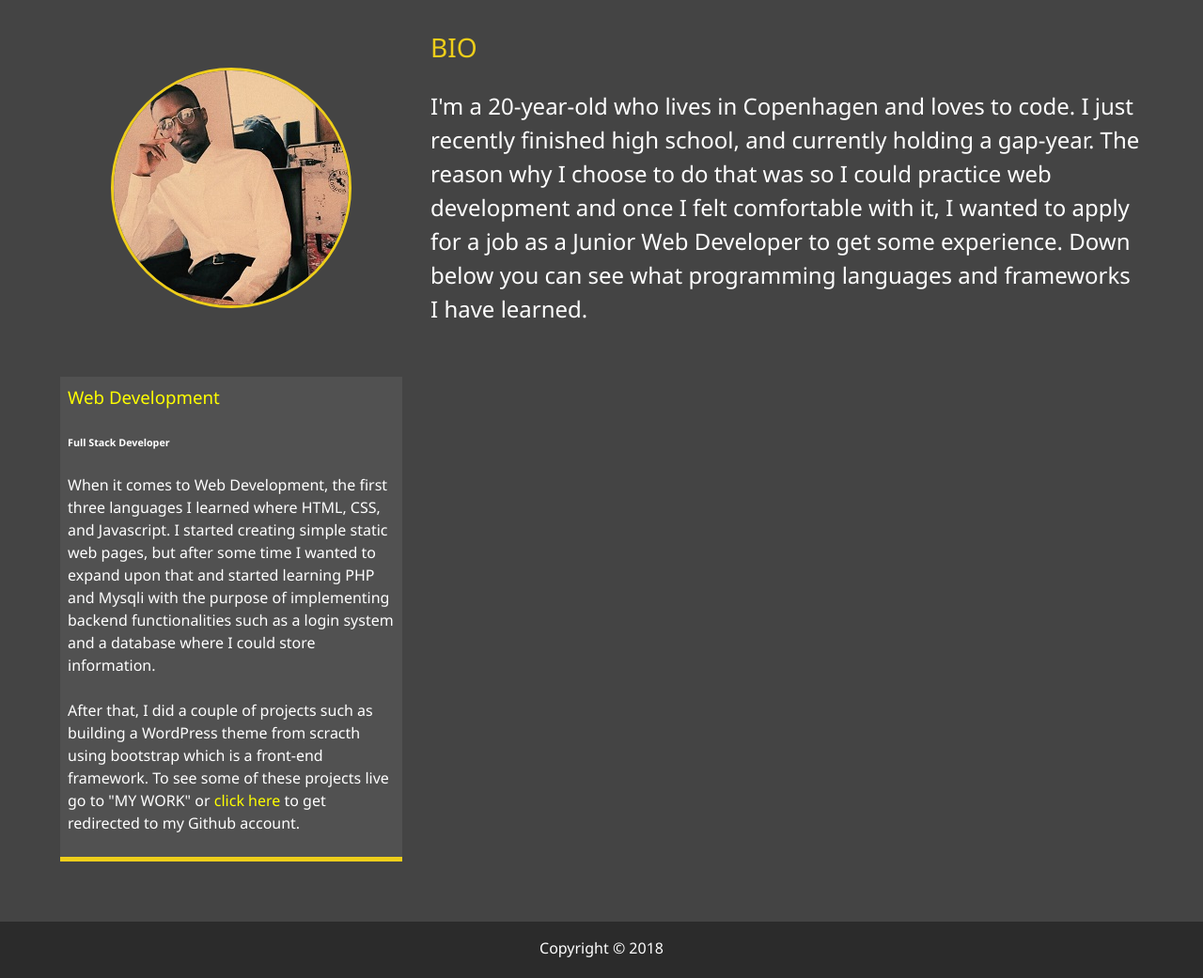
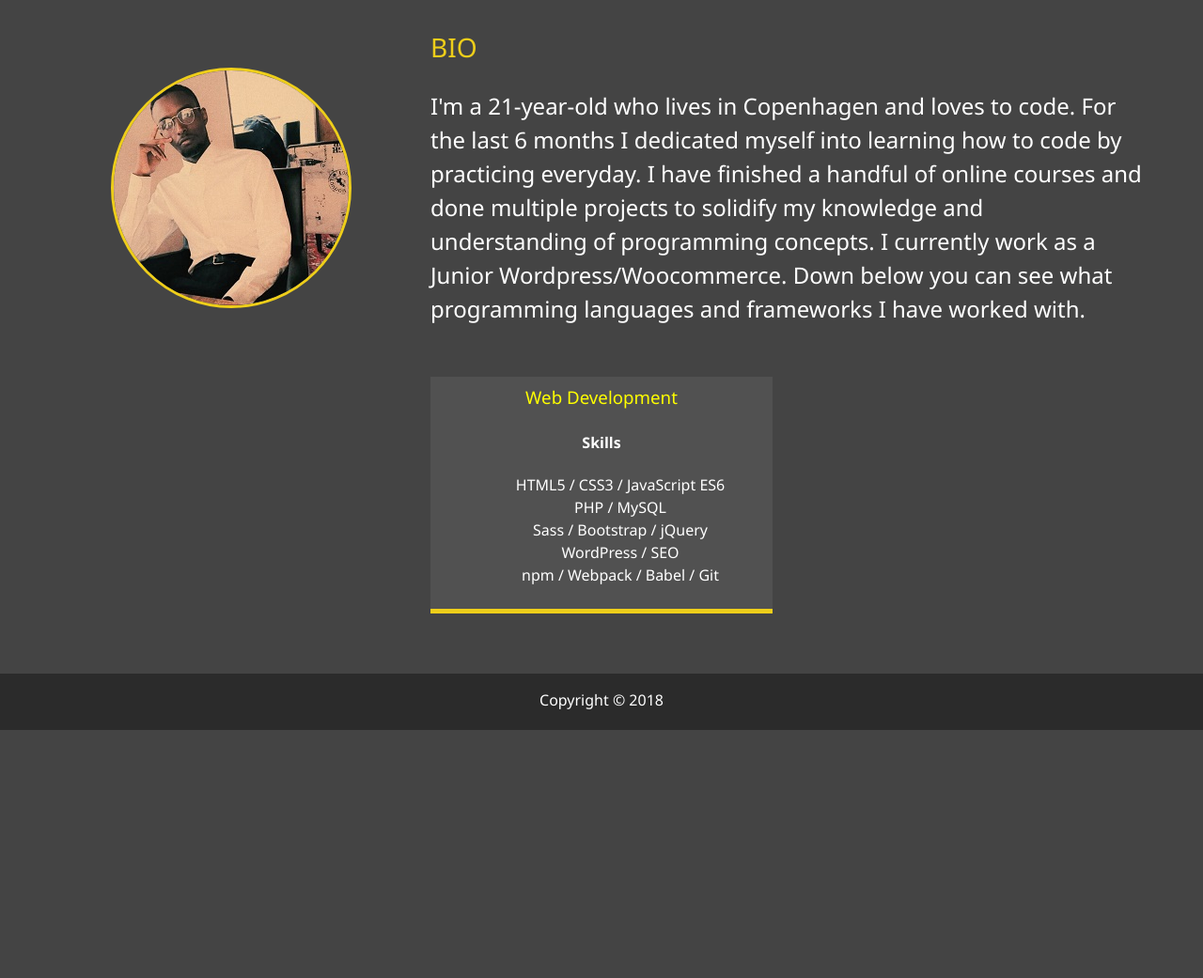
Before and after one commit to abdu020/modern_portfolio, a website: page dist/about.html in a window 1280 px wide. Shown: the part 253-1294 px from the top of the page at 94% size. After the commit the page ends 1030 px from the top, so only its background shows below. Drawn offline with Linux system fonts and the light colour scheme.

```diff
--- a/dist/about.html
+++ b/dist/about.html
@@ -61,26 +61,26 @@
 
       <div class="bio">
         <h3 class="text-secondary">BIO</h3>
-        <p>I'm a 20-year-old who lives in Copenhagen and loves to code. I just recently finished high school, and
-          currently holding a gap-year. The reason why I choose to do that was so I could practice web
-          development and once I felt comfortable with it, I wanted to apply for a job as a Junior Web Developer to get
-          some experience. Down below you can see what programming languages and frameworks I have learned.
+        <p>I'm a 21-year-old who lives in Copenhagen and loves to code. For the last 6 months I dedicated myself into
+          learning how to code by practicing everyday. I have finished a handful of online courses and done multiple
+          projects to solidify my knowledge and understanding of programming concepts. I currently work as a Junior
+          Wordpress/Woocommerce. Down below you can see what programming languages and frameworks I have worked with.
         </p>
       </div>
 
-      <div class="job job-1">
+      <div class="job job-2" style="text-align: center;">
         <h3 style="color: yellow">Web Development</h3>
-        <h6>Full Stack Developer</h6>
-        <p>When it comes to Web Development, the first three languages I learned where HTML, CSS, and Javascript. I
-          started creating simple static web pages, but after some time I wanted to expand upon that and started
-          learning PHP and Mysqli with the purpose of implementing backend functionalities such as a login system and a
-          database where I could store information. <br>
-          <br>
-          After that, I did a couple of projects such as building a WordPress
-          theme from scracth using bootstrap which is a front-end framework. To see some of these projects live go to
-          "MY WORK" or
-          <a href="https://github.com/abdu020" style="color:yellow">click here</a> to get redirected to my Github
-          account.
+        <h4>Skills</h4>
+        <ul style="list-style-type:none;">
+          <li>HTML5 / CSS3 / JavaScript ES6
+          </li>
+          <li>PHP / MySQL</li>
+          <li>Sass / Bootstrap / jQuery</li>
+          <li>WordPress / SEO
+          </li>
+          <li>npm / Webpack / Babel / Git
+          </li>
+        </ul>
       </div>
 
     </div>
--- a/package.json
+++ b/package.json
@@ -3,7 +3,7 @@
   "version": "1.0.0",
   "description": "Responsive Portfolio Website",
   "main": "index.js",
-  "homepage": "http://abdu020.github.io/modern_portfolio6",
+  "homepage": "http://abdu020.github.io/modern_portfolio8",
   "scripts": {
     "sass": "node-sass -w scss/ -o dist/css --recursive",
     "deploy": "gh-pages -d dist"
```
Also changed, not shown: dist/index.html (+9 -11 lines), dist/work.html (+29 -38 lines), dist/img/projects/FireShot Capture 17 - Tracalorie I Meal & Calorie Trac_ - https___abdu020.github.io_track-calories1_.png (added), dist/img/projects/githubfinder.png (added), dist/img/projects/githubfinder1.png (added), dist/img/projects/loancalculator.png (added), dist/img/projects/loancalculator1.png (added), dist/img/projects/track-calories.png (added), dist/img/projects/track-calories1.png (added), dist/img/projects/weatherapp.png (added), dist/img/projects/weatherapp1.png (added).
